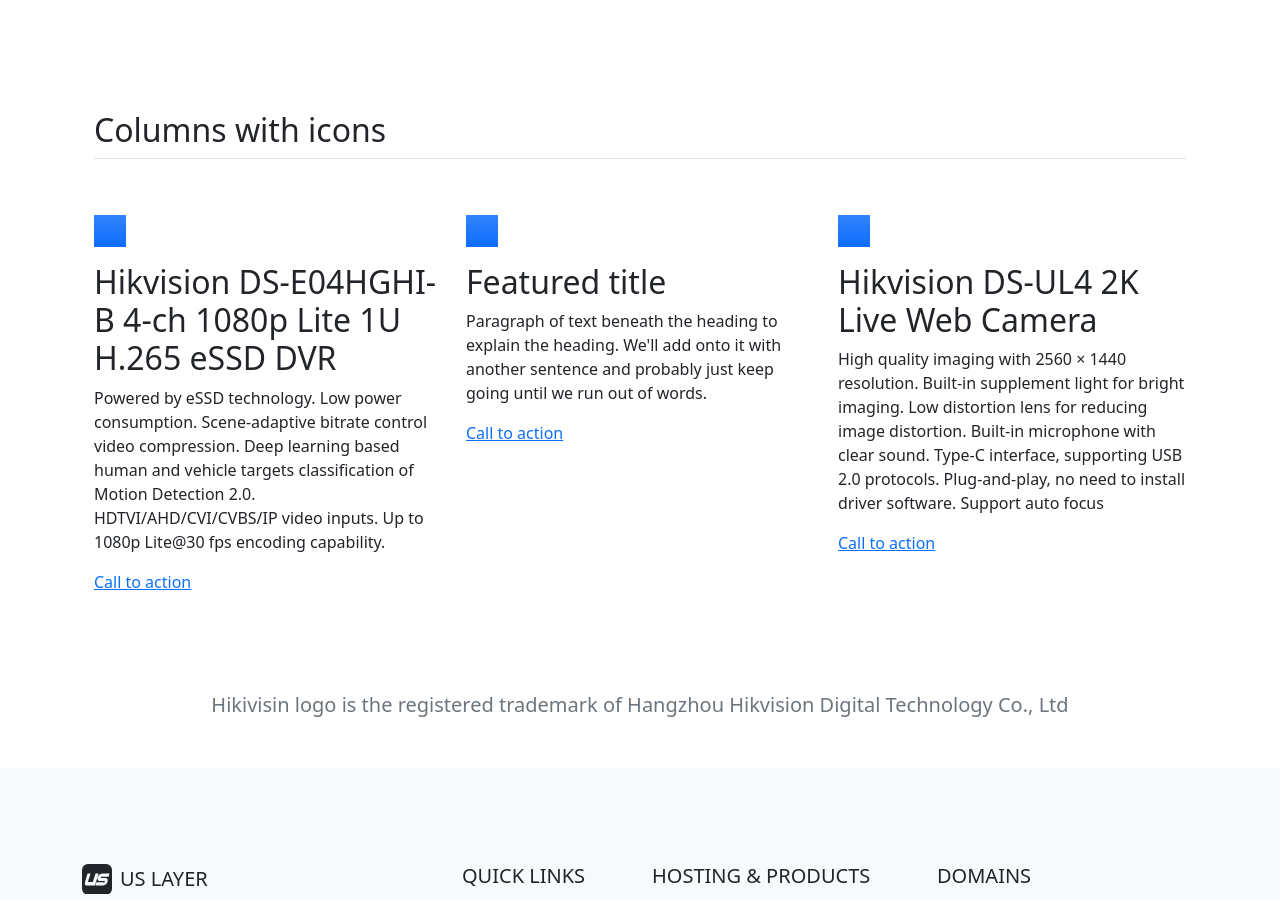
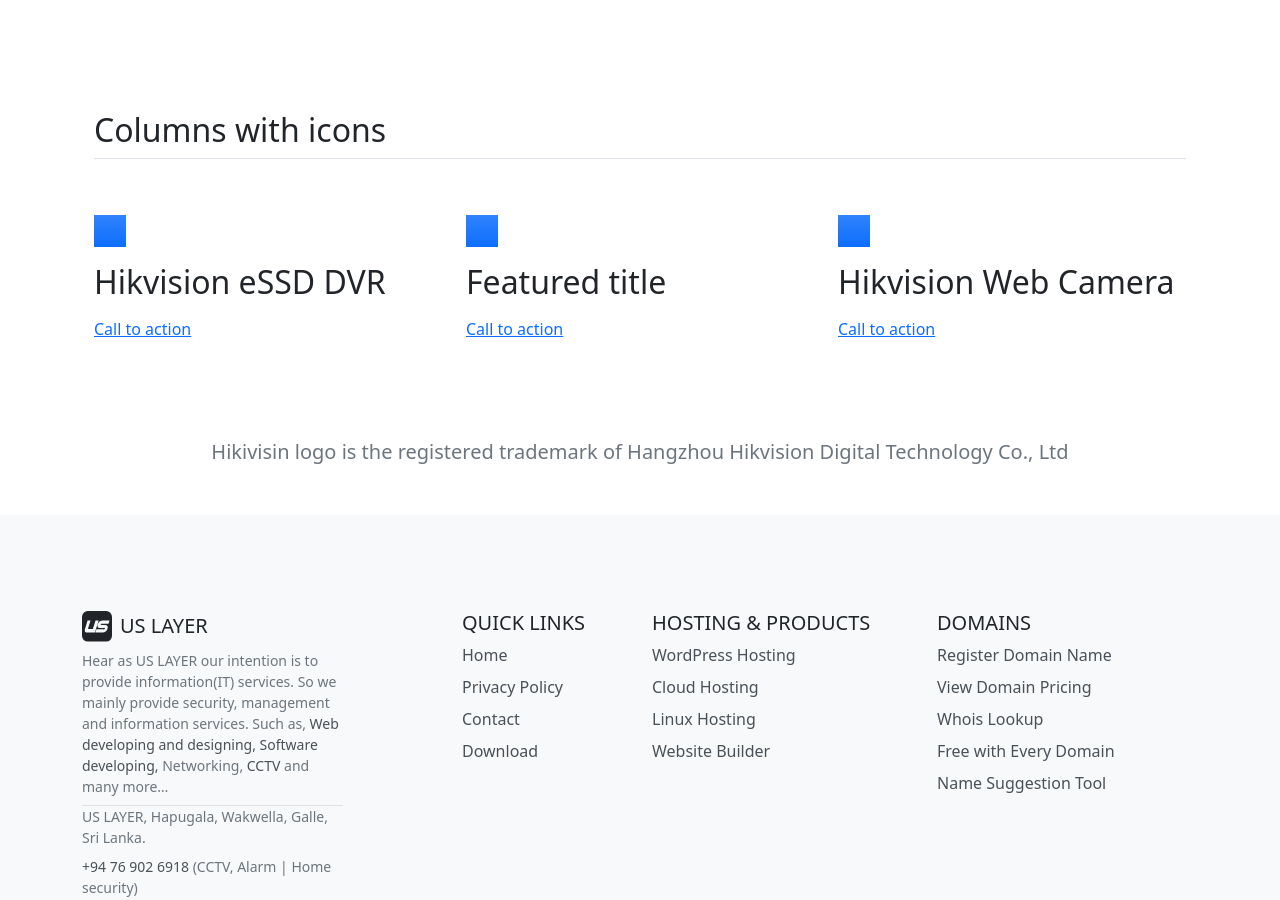
Before and after one commit to uslayer/uslayer.github.io, a Jekyll site: the page built from pages/hikvision-products.md, in a window 1280 px wide and 900 px high, scrolled down 664 px. Built offline with Jekyll 4.4.1, drawn with Linux system fonts in a browser that asks for light colours.

Commit message:
Update hikvision-products.md

```diff
--- a/pages/hikvision-products.md
+++ b/pages/hikvision-products.md
@@ -25,13 +25,8 @@
         <div class="feature-icon d-inline-flex align-items-center justify-content-center text-bg-primary bg-gradient fs-2 mb-3">
           <svg class="bi" width="1em" height="1em"><use xlink:href="#collection"></use></svg>
         </div>
-        <h3 class="fs-2">Hikvision DS-E04HGHI-B 4-ch 1080p Lite 1U H.265 eSSD DVR</h3>
-        <p>Powered by eSSD technology.
-          Low power consumption.
-Scene-adaptive bitrate control video compression.
-Deep learning based human and vehicle targets classification of Motion Detection 2.0.
-HDTVI/AHD/CVI/CVBS/IP video inputs.
-Up to 1080p Lite@30 fps encoding capability.</p>
+        <h3 class="fs-2">Hikvision eSSD DVR</h3>
+        <p></p>
         <a href="#" class="icon-link d-inline-flex align-items-center">
           Call to action
           <svg class="bi" width="1em" height="1em"><use xlink:href="#chevron-right"></use></svg>
@@ -42,7 +37,7 @@
           <svg class="bi" width="1em" height="1em"><use xlink:href="#people-circle"></use></svg>
         </div>
         <h3 class="fs-2">Featured title</h3>
-        <p>Paragraph of text beneath the heading to explain the heading. We'll add onto it with another sentence and probably just keep going until we run out of words.</p>
+        <p></p>
         <a href="#" class="icon-link d-inline-flex align-items-center">
           Call to action
           <svg class="bi" width="1em" height="1em"><use xlink:href="#chevron-right"></use></svg>
@@ -52,8 +47,8 @@
         <div class="feature-icon d-inline-flex align-items-center justify-content-center text-bg-primary bg-gradient fs-2 mb-3">
           <svg class="bi" width="1em" height="1em"><use xlink:href="#toggles2"></use></svg>
         </div>
-        <h3 class="fs-2">Hikvision DS-UL4 2K Live Web Camera</h3>
-        <p>High quality imaging with 2560 × 1440 resolution. Built-in supplement light for bright imaging. Low distortion lens for reducing image distortion. Built-in microphone with clear sound. Type-C interface, supporting USB 2.0 protocols. Plug-and-play, no need to install driver software. Support auto focus</p>
+        <h3 class="fs-2">Hikvision Web Camera</h3>
+        <p></p>
         <a href="#" class="icon-link d-inline-flex align-items-center">
           Call to action
           <svg class="bi" width="1em" height="1em"><use xlink:href="#chevron-right"></use></svg>
```
